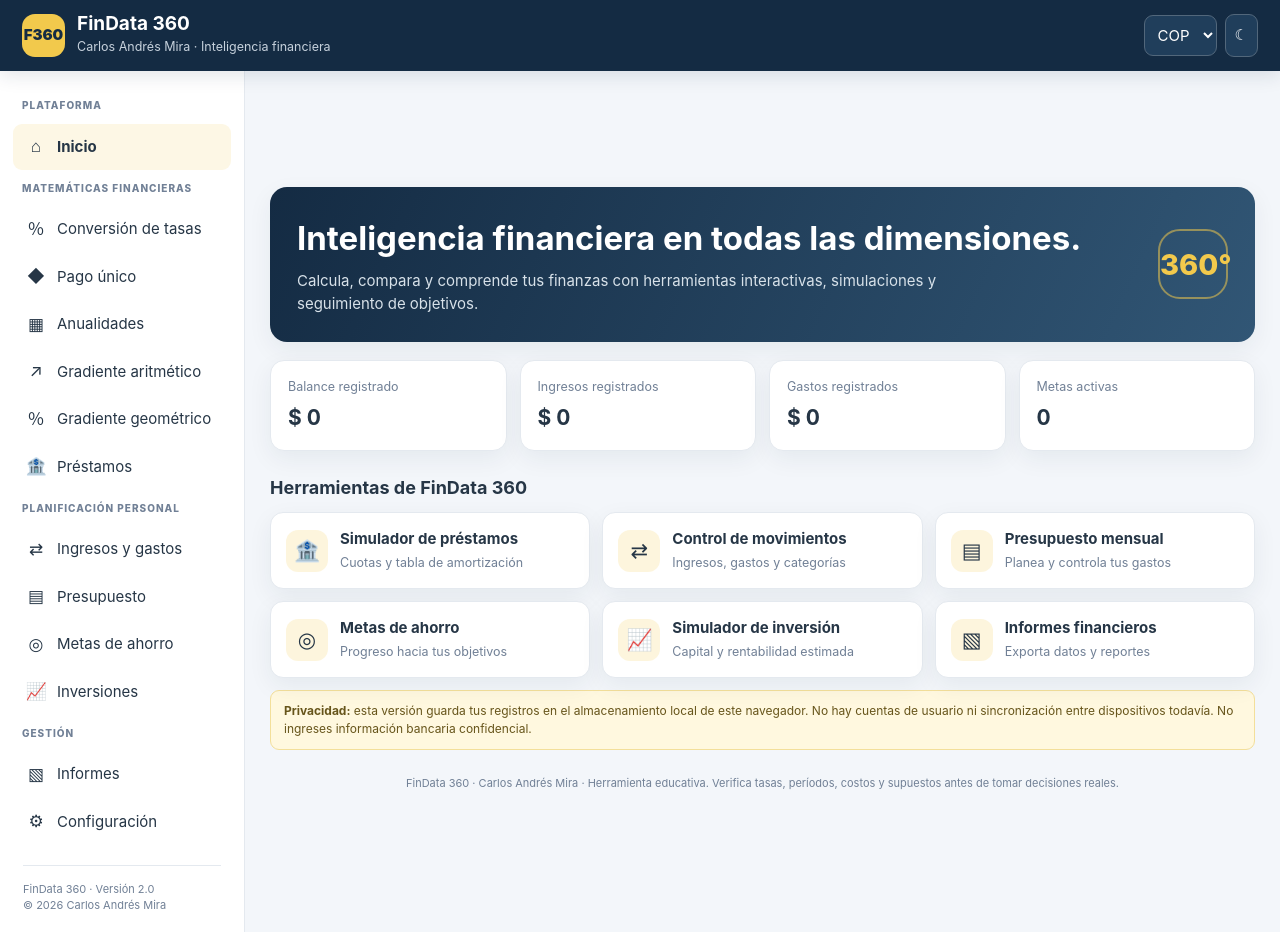
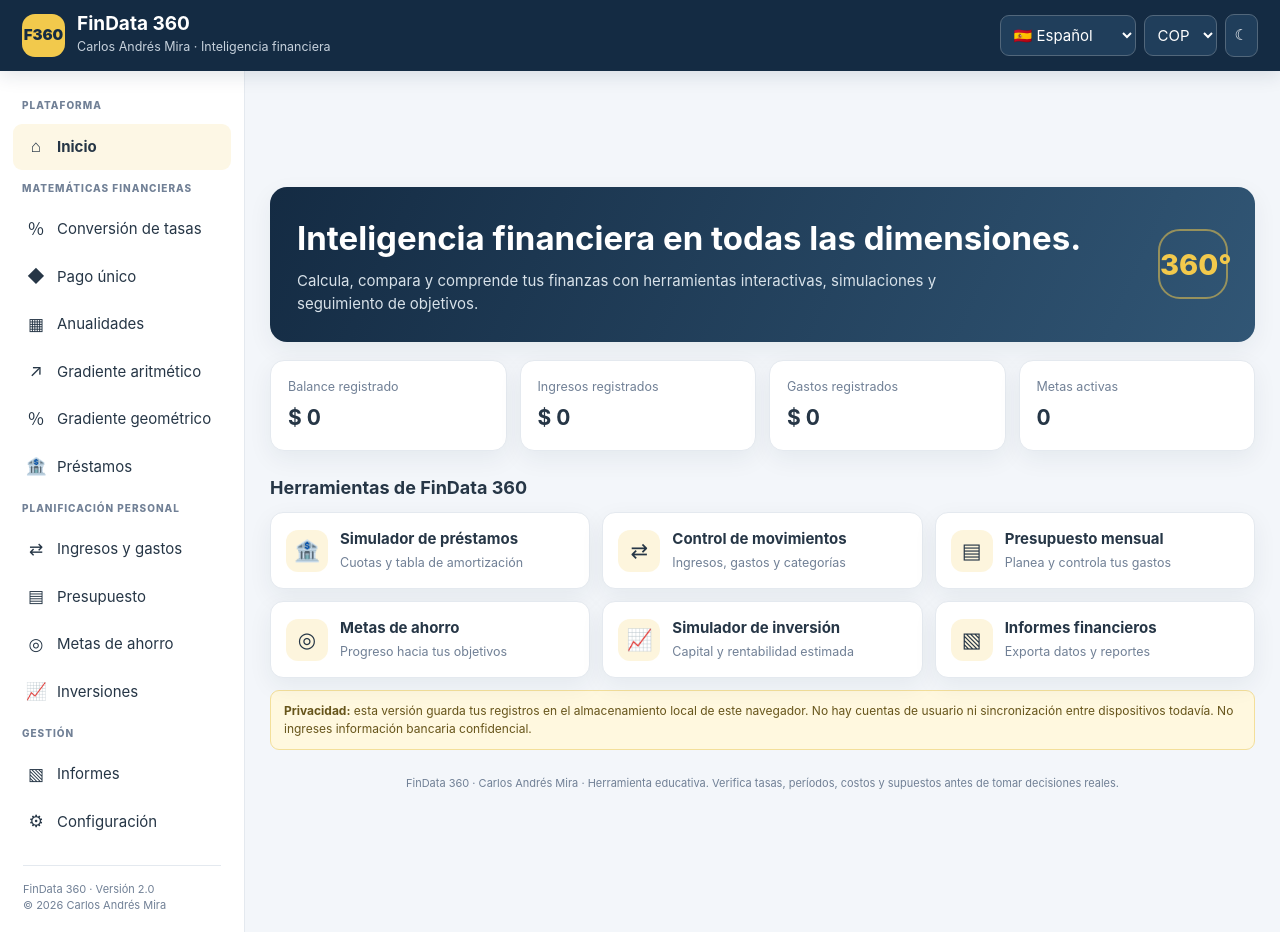
Before and after one commit to carlosandresmira/data360, a plain HTML site: page index.html in a window 1280 px wide. Drawn offline with Linux system fonts and the light colour scheme.

Commit message:
Update index.html

```diff
--- a/index.html
+++ b/index.html
@@ -12,8 +12,7 @@
 </style>
 </head>
 <body>
-<header class="top"><div class="brand"><div class="logo">F360</div><div><h1>FinData 360</h1><small>Carlos Andrés Mira · Inteligencia financiera</small></div></div><div class="top-controls"><select id="currency" aria-label="Moneda"><option value="COP">COP</option><option value="USD">USD</option><option value="EUR">EUR</option></select><button id="themeBtn" title="Cambiar tema">☾</button></div></header>
-<div class="layout"><aside>
+<header class="top"><div class="brand"><div class="logo">F360</div><div><h1>FinData 360</h1><small>Carlos Andrés Mira · Inteligencia financiera</small></div></div><div class="top-controls"><select id="languageSelect" aria-label="Idioma"><option value="es">🇪🇸 Español</option><option value="en">🇬🇧 English</option><option value="fr">🇫🇷 Français</option><option value="pt">🇵🇹 Português</option></select><select id="currency" aria-label="Moneda"><option value="COP">COP</option><option value="USD">USD</option><option value="EUR">EUR</option></select><button id="themeBtn" title="Cambiar tema">☾</button></div></header><div class="layout"><aside>
 <div class="navlabel">PLATAFORMA</div>
 <button class="navbtn active" data-view="home"><span class="ico">⌂</span>Inicio</button>
 <div class="navlabel">MATEMÁTICAS FINANCIERAS</div>
```
